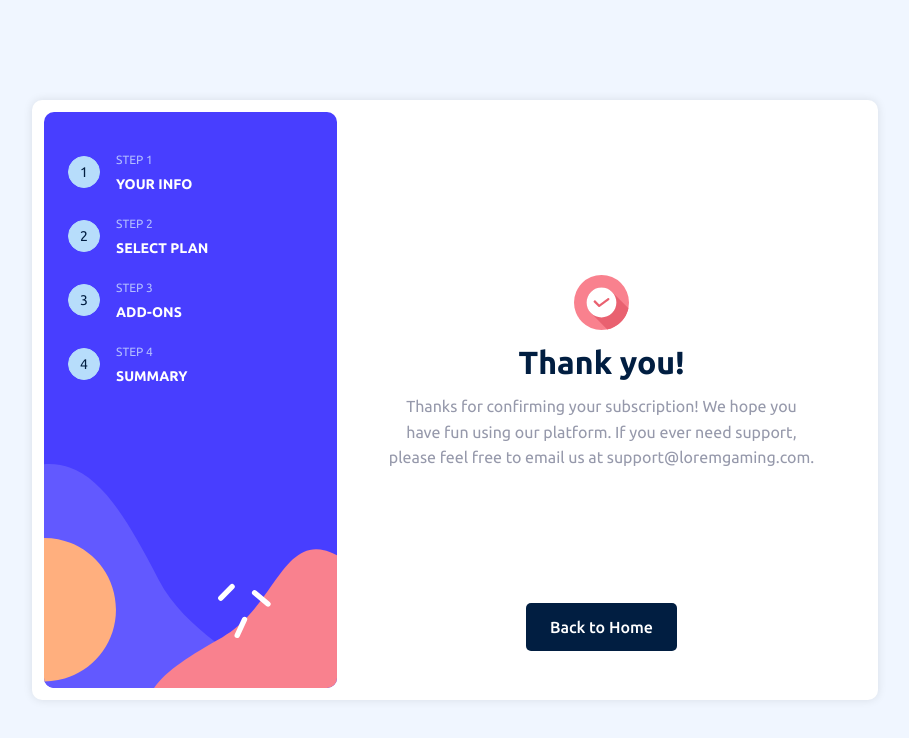
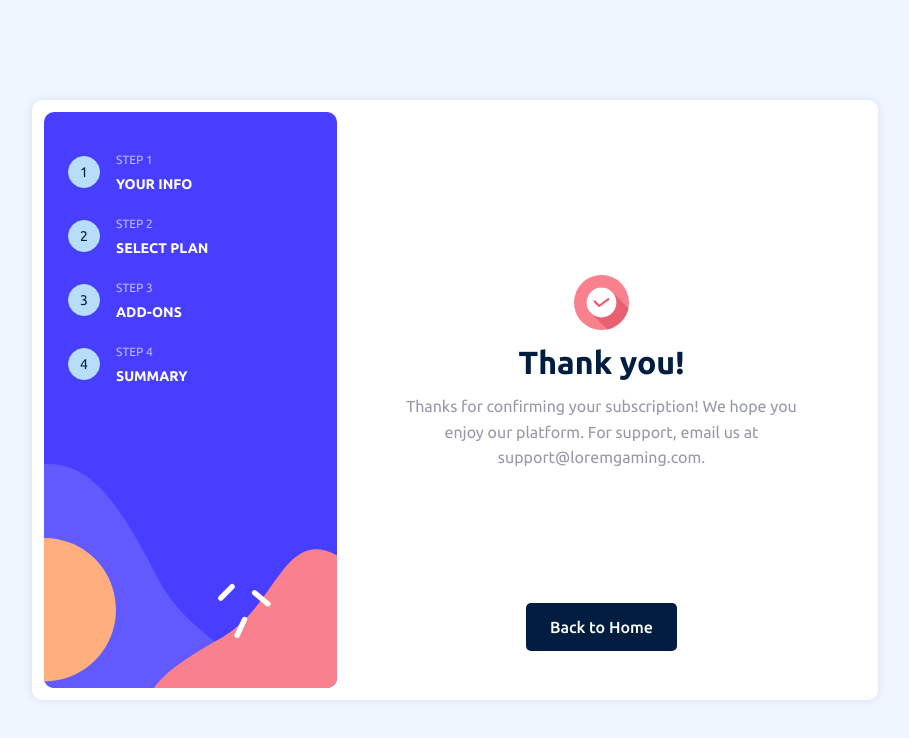
Before and after one commit to Doileo/multi-step-form, a React (Create React App) app: page /confirmation in a window 1280 px wide. Shown: the top 738 px of the page, without its empty margins (185-1094 px from the left). Built offline with nearby package versions, Linux system fonts and the light colour scheme.

Commit message:
Simplify Confirmation component and improve accessibility
- Removed extra wrapper around the button
- Updated image alt text
- Added aria-label to the button

```diff
--- a/src/components/Confirmation/Confirmation.js
+++ b/src/components/Confirmation/Confirmation.js
@@ -7,36 +7,31 @@ import "./Confirmation.css";
 const Confirmation = () => {
   const navigate = useNavigate();
 
-  // Handle navigation back to the homepage
-  const handleGoHome = () => {
-    navigate("/");
-  };
+  // Navigate back to the homepage
+  const handleGoHome = () => navigate("/");
 
   return (
     <StepLayout currentStep={5}>
       <div className="confirmation">
         <div className="top-elements">
-          <img
-            src={ThankYouIcon}
-            alt="Thank You Icon"
-            className="thank-you-icon"
-          />
+          <img src={ThankYouIcon} alt="Thank You" className="thank-you-icon" />
           <h2>Thank you!</h2>
           <p>
-            Thanks for confirming your subscription! We hope you have fun using
-            our platform. If you ever need support, please feel free to email us
-            at{" "}
+            Thanks for confirming your subscription! We hope you enjoy our
+            platform. For support, email us at{" "}
             <a href="mailto:support@loremgaming.com">support@loremgaming.com</a>
             .
           </p>
         </div>
 
         <div className="navigation-buttons">
-          <div className="back-to-home">
-            <button className="confirmation__go-home" onClick={handleGoHome}>
-              Back to Home
-            </button>
-          </div>
+          <button
+            className="confirmation__go-home"
+            onClick={handleGoHome}
+            aria-label="Back to Home"
+          >
+            Back to Home
+          </button>
         </div>
       </div>
     </StepLayout>
```
